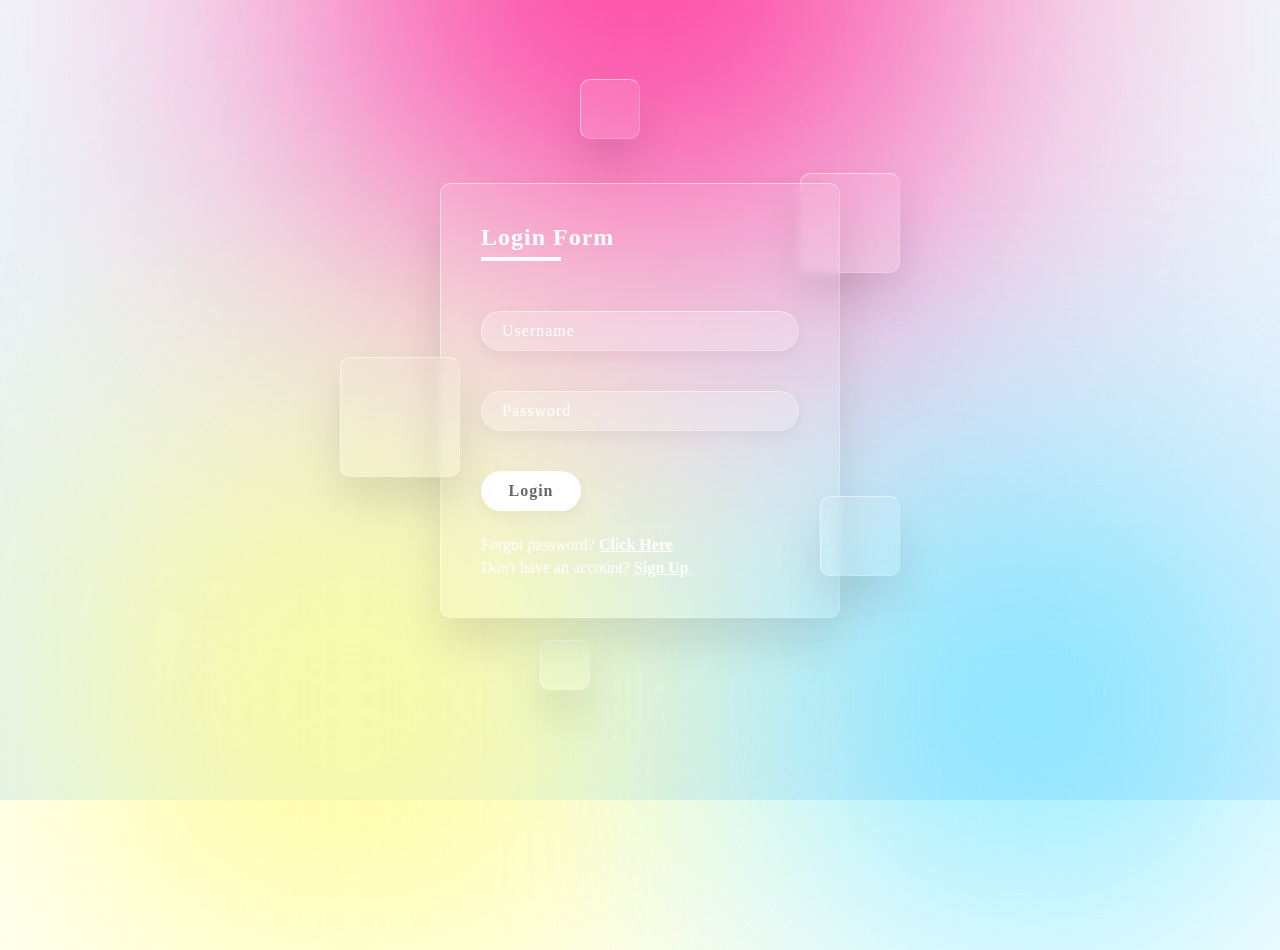
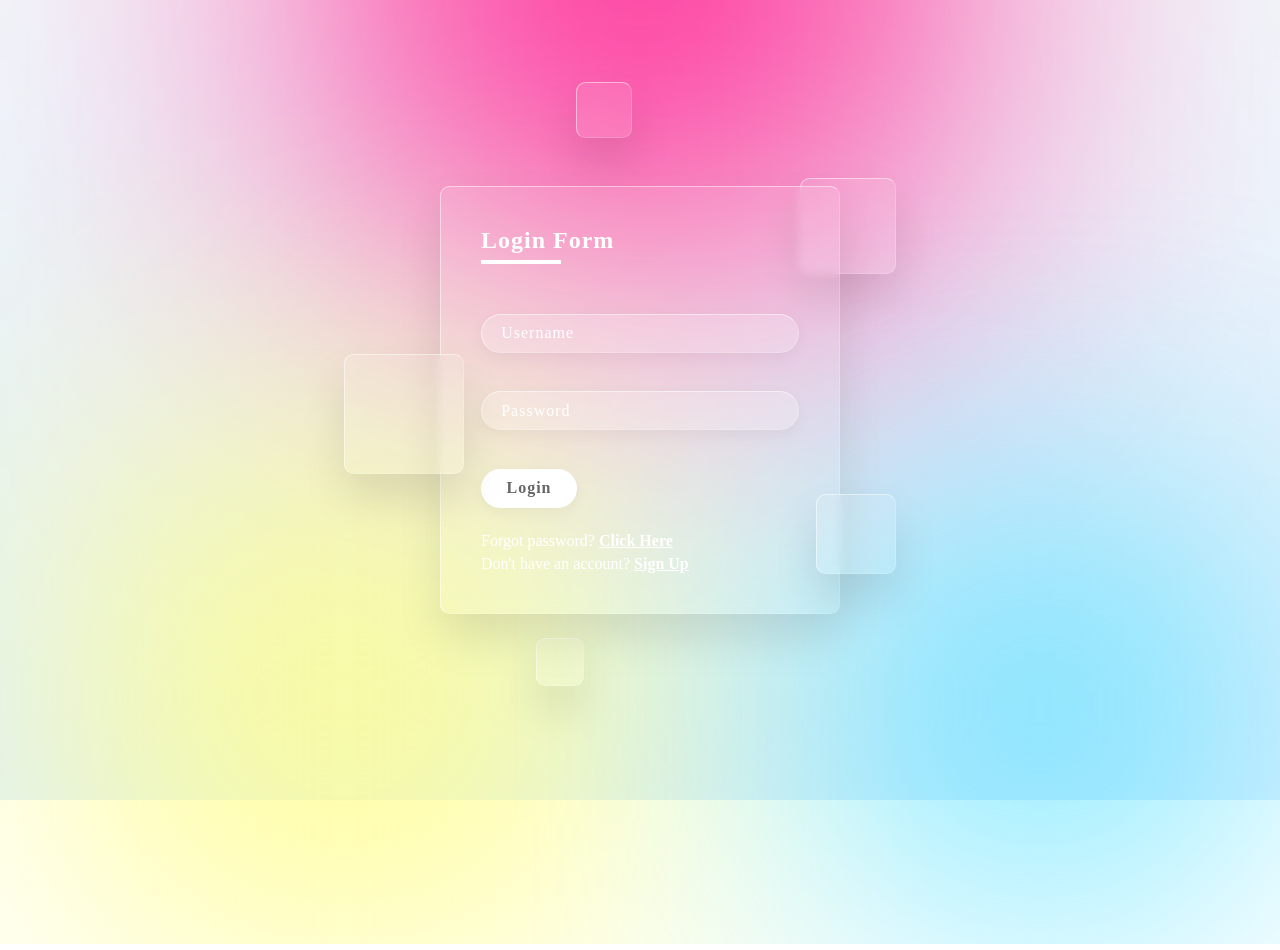
Before and after one commit to rajesh-ranjan-git/glassmorphism-ui, a plain HTML site: page index.html in a window 1280 px wide. Drawn offline with Linux system fonts and the light colour scheme; a web font is replaced by a local one.

Commit message:
px to rems

```diff
--- a/css/globalStyles.css
+++ b/css/globalStyles.css
@@ -21,29 +21,29 @@ section {
 
 section .color {
   position: absolute;
-  filter: blur(150px);
+  filter: blur(9rem);
 }
 
 section .color:nth-child(1) {
-  top: -350px;
-  width: 600px;
-  height: 600px;
+  top: -21rem;
+  width: 37.5rem;
+  height: 37.5rem;
   background: #ff359b;
 }
 
 section .color:nth-child(2) {
-  bottom: -150px;
-  left: 100px;
-  width: 500px;
-  height: 500px;
+  bottom: -9rem;
+  left: 6rem;
+  width: 31rem;
+  height: 31rem;
   background: #fffd87;
 }
 
 section .color:nth-child(3) {
-  bottom: -50px;
-  right: 100px;
-  width: 300px;
-  height: 300px;
+  bottom: -3rem;
+  right: 6rem;
+  width: 18rem;
+  height: 18rem;
   background: #00d2ff;
 }
 
@@ -53,66 +53,66 @@ section .color:nth-child(3) {
 
 .box .square {
   position: absolute;
-  backdrop-filter: blur(5px);
+  backdrop-filter: blur(0.3rem);
   background: rgba(255, 255, 255, 0.1);
-  box-shadow: 0 25px 45px rgba(0, 0, 0, 0.1);
+  box-shadow: 0 1.5rem 2.8rem rgba(0, 0, 0, 0.1);
   border: 1px solid rgba(255, 255, 255, 0.5);
   border-right: 1px solid rgba(255, 255, 255, 0.2);
   border-bottom: 1px solid rgba(255, 255, 255, 0.2);
-  border-radius: 10px;
+  border-radius: 0.6rem;
   animation: animate 10s linear infinite;
   animation-delay: calc(-1s * var(--i));
 }
 
 .box .square:nth-child(1) {
-  top: -50px;
-  right: -60px;
-  width: 100px;
-  height: 100px;
+  top: -3rem;
+  right: -3.5rem;
+  width: 6rem;
+  height: 6rem;
 }
 
 .box .square:nth-child(2) {
-  top: 150px;
-  left: -100px;
-  width: 120px;
-  height: 120px;
+  top: 9rem;
+  left: -6rem;
+  width: 7.5rem;
+  height: 7.5rem;
   z-index: 2;
 }
 
 .box .square:nth-child(3) {
-  bottom: 50px;
-  right: -60px;
-  width: 80px;
-  height: 80px;
+  bottom: 3rem;
+  right: -3.5rem;
+  width: 5rem;
+  height: 5rem;
   z-index: 2;
 }
 
 .box .square:nth-child(4) {
-  bottom: -80px;
-  left: 100px;
-  width: 50px;
-  height: 50px;
+  bottom: -5rem;
+  left: 6rem;
+  width: 3rem;
+  height: 3rem;
 }
 
 .box .square:nth-child(5) {
-  top: -80px;
-  left: 140px;
-  width: 60px;
-  height: 60px;
+  top: -5rem;
+  left: 8.5rem;
+  width: 3.5rem;
+  height: 3.5rem;
   z-index: 2;
 }
 
 .container {
   position: relative;
-  width: 400px;
-  min-height: 400px;
+  width: 25rem;
+  min-height: 25rem;
   background: rgba(255, 255, 255, 0.1);
-  border-radius: 10px;
+  border-radius: 0.6rem;
   display: flex;
   justify-content: center;
   align-items: center;
-  backdrop-filter: blur(5px);
-  box-shadow: 0 25px 45px rgba(0, 0, 0, 0.1);
+  backdrop-filter: blur(0.3rem);
+  box-shadow: 0 1.5rem 2.8rem rgba(0, 0, 0, 0.1);
   border: 1px solid rgba(255, 255, 255, 0.5);
   border-right: 1px solid rgba(255, 255, 255, 0.2);
   border-bottom: 1px solid rgba(255, 255, 255, 0.2);
@@ -122,48 +122,48 @@ section .color:nth-child(3) {
   position: relative;
   width: 100%;
   height: 100%;
-  padding: 40px;
+  padding: 2.5rem;
 }
 
 .form h2 {
   position: relative;
   color: #fff;
-  font-size: 24px;
+  font-size: 1.5rem;
   font-weight: 600;
   letter-spacing: 1px;
-  margin-bottom: 40px;
+  margin-bottom: 2.5rem;
 }
 
 .form h2::before {
   content: "";
   position: absolute;
   left: 0;
-  bottom: -10px;
-  width: 80px;
+  bottom: -0.6rem;
+  width: 5rem;
   height: 4px;
   background: #fff;
 }
 
 .form .inputBox {
   width: 100%;
-  margin-top: 20px;
+  margin-top: 1.2rem;
 }
 
 .form .inputBox input {
   width: 100%;
-  margin-top: 20px;
+  margin-top: 1.2rem;
   background: rgba(255, 255, 255, 0.2);
   border: none;
   outline: none;
-  padding: 10px 20px;
-  border-radius: 35px;
+  padding: 0.6rem 1.2rem;
+  border-radius: 2rem;
   border: 1px solid rgba(255, 255, 255, 0.5);
   border-right: 1px solid rgba(255, 255, 255, 0.2);
   border-bottom: 1px solid rgba(255, 255, 255, 0.2);
-  font-size: 16px;
+  font-size: 1rem;
   letter-spacing: 1px;
   color: #fff;
-  box-shadow: 0 5px 15px rgba(0, 0, 0, 0.05);
+  box-shadow: 0 0.3rem 1rem rgba(0, 0, 0, 0.05);
 }
 
 .form .inputBox input::placeholder {
@@ -173,14 +173,14 @@ section .color:nth-child(3) {
 .form .inputBox input[type="submit"] {
   background: #fff;
   color: #666;
-  max-width: 100px;
+  max-width: 6rem;
   cursor: pointer;
-  margin-bottom: 20px;
+  margin-bottom: 1.2rem;
   font-weight: 600;
 }
 
 .forget {
-  margin-top: 5px;
+  margin-top: 0.3rem;
   color: #fff;
 }
 
@@ -192,10 +192,10 @@ section .color:nth-child(3) {
 @keyframes animate {
   0%,
   100% {
-    transform: translateY(-40px);
+    transform: translateY(-2.5rem);
   }
 
   50% {
-    transform: translateY(40px);
+    transform: translateY(2.5rem);
   }
 }
```
